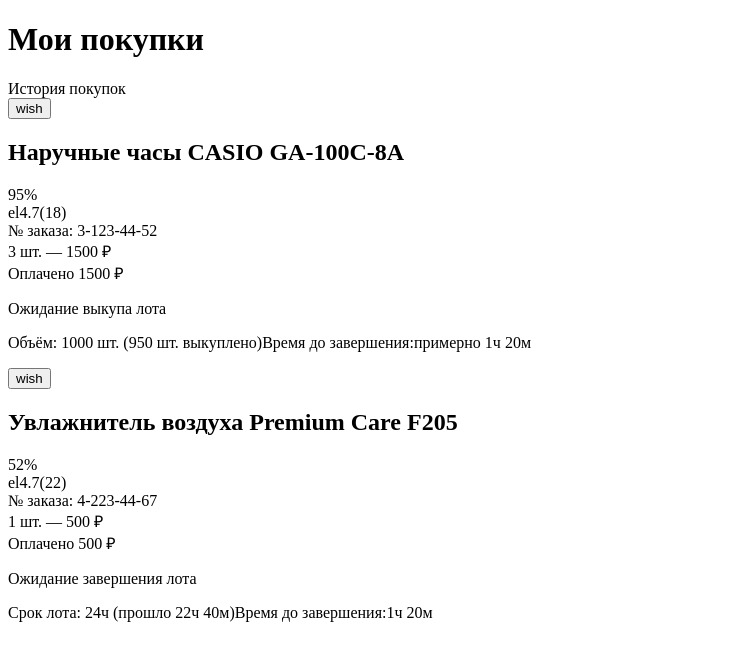
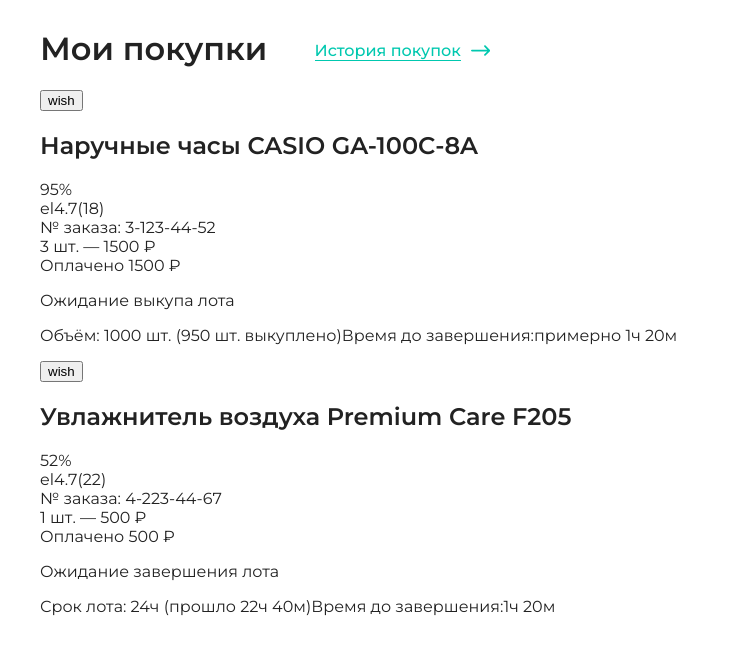
Before and after one commit to grigiriy/cobu_test, a React (Create React App) app: page / in a window 1280 px wide. Shown: the top 660 px of the page, without its empty margins (0-731 px from the left). Built offline with nearby package versions, Linux system fonts and the light colour scheme.

Commit message:
headline styles (& extract component from catalog)

```diff
--- a/package.json
+++ b/package.json
@@ -4,6 +4,7 @@
   "private": true,
   "dependencies": {
     "cra-template": "1.0.3",
+    "node-sass": "^4.14.1",
     "react": "^16.13.1",
     "react-dom": "^16.13.1",
     "react-scripts": "3.4.3"
--- a/src/components/catalog/Catalog.jsx
+++ b/src/components/catalog/Catalog.jsx
@@ -3,20 +3,20 @@
 import Data from '../../data/items.json'
 
 import Card from '../card'
+import Headline from '../headline'
+
+import './catalog.scss';
 
 const Catalog = () => {
     return (
-    <>
     <div className="container">
-        <h1>Мои покупки</h1>
-        <span className="history">История покупок </span>
+        <Headline />
+        {
+            Data.map((item) => (
+            <Card key={item.order_id} item={item} />
+            ))
+        }
     </div>
-    {
-        Data.map((item) => (
-        <Card key={item.id} item={item} />
-        ))
-    }
-    </>
     )
 }
 
--- a/src/components/catalog/catalog.scss
+++ b/src/components/catalog/catalog.scss
@@ -0,0 +1,4 @@
+.container {
+  max-width: 1200px;
+  margin: 0 auto;
+}
--- /dev/null
+++ b/src/components/headline/Headline.jsx
@@ -0,0 +1,19 @@
+import React from 'react';
+
+import './headline.scss';
+
+import Arrow from '../icons/arrow.jsx';
+
+const Headline = () => {
+    return (
+        <div className="headline">
+            <h1>Мои покупки</h1>
+            <a href="#" className="history">
+                <span>История покупок</span>
+                <Arrow />
+            </a>
+        </div>
+    )
+}
+
+export default Headline;
--- /dev/null
+++ b/src/components/headline/headline.scss
@@ -0,0 +1,20 @@
+.headline {
+  display: flex;
+  max-width: 450px;
+  justify-content: space-between;
+}
+.history {
+  color: rgb(0, 200, 175);
+  text-decoration: none;
+  font-weight: 500;
+  padding-top: 5px;
+  align-self: center;
+  display: flex;
+  span {
+    border-bottom: solid 1px;
+  }
+  svg {
+    height: 1.2rem;
+    margin-left: 10px;
+  }
+}
--- /dev/null
+++ b/src/components/headline/index.js
@@ -0,0 +1,3 @@
+import Headline from './Headline.jsx';
+
+export default Headline;
--- /dev/null
+++ b/src/components/icons/arrow.jsx
@@ -0,0 +1,19 @@
+import React from "react";
+
+const Arrow=(props)=> {
+  return (
+    <svg
+      xmlns="http://www.w3.org/2000/svg"
+      x="0"
+      y="0"
+      enableBackground="new 0 0 330 330"
+      version="1.1"
+      viewBox="0 0 330 330"
+      xmlSpace="preserve"
+    >
+      <path fill={props.color ? props.color : 'currentcolor'} d="M15 180h263.787l-49.394 49.394c-5.858 5.857-5.858 15.355 0 21.213C232.322 253.535 236.161 255 240 255s7.678-1.465 10.606-4.394l75-75c5.858-5.857 5.858-15.355 0-21.213l-75-75c-5.857-5.857-15.355-5.857-21.213 0-5.858 5.857-5.858 15.355 0 21.213L278.787 150H15c-8.284 0-15 6.716-15 15s6.716 15 15 15z"></path>
+    </svg>
+  );
+}
+
+export default Arrow;
--- a/src/index.js
+++ b/src/index.js
@@ -1,6 +1,7 @@
 import React from 'react';
 import ReactDOM from 'react-dom';
 import App from './App.jsx';
+import './main.scss';
 
 ReactDOM.render(
   <React.StrictMode>
--- /dev/null
+++ b/src/main.scss
@@ -0,0 +1,5 @@
+@import url('https://fonts.googleapis.com/css2?family=Montserrat:wght@400;500;600&display=swap');
+body {
+  color: #222;
+  font-family: 'Montserrat', sans-serif;
+}
```
Also changed, not shown: 1 other file (tests, documents, lock files or other folders).
